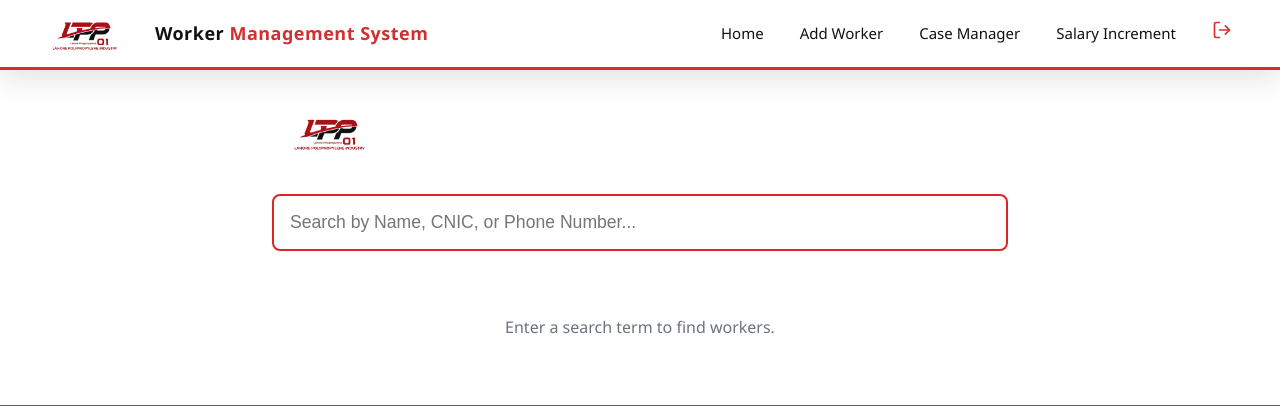
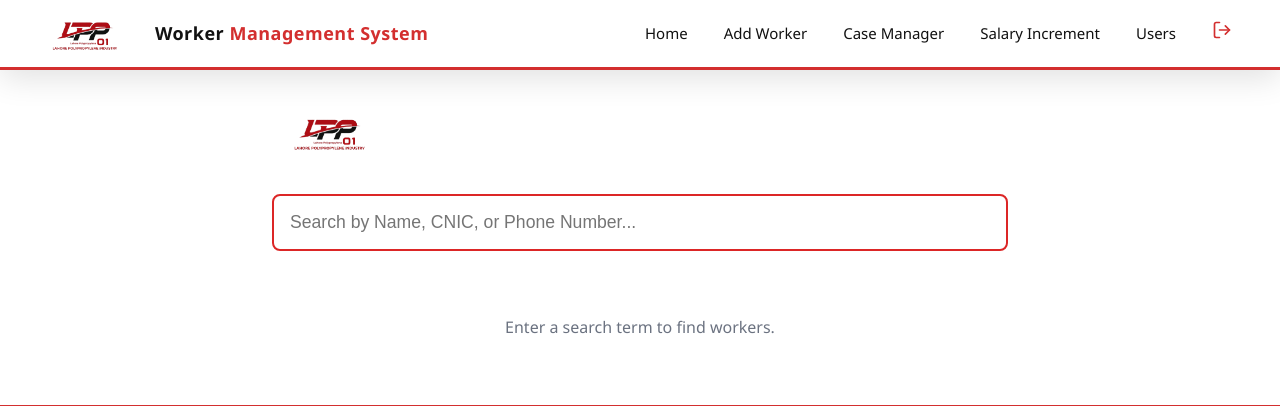
Before and after one commit to BISMASHEHZADI/worker_management, a Django app: page /find/ in a window 1280 px wide. Shown: the top 406 px of the page. Run offline with Django 5.2, Linux system fonts and the light colour scheme; the visitor is signed in with stand-in values (Sample User, id 1).

Commit message:
Add user management link for superusers

```diff
--- a/worker_managment/templates/base.html
+++ b/worker_managment/templates/base.html
@@ -100,6 +100,9 @@
                 <li><a href="/worker-entry/" class="{% if request.path == '/worker-entry/' %}active{% endif %}">Add Worker</a></li>
                 <li><a href="/case-manager/" class="{% if request.path == '/case-manager/' %}active{% endif %}">Case Manager</a></li>
                 <li><a href="/salary-increment/" class="{% if request.path == '/salary-increment/' %}active{% endif %}">Salary Increment</a></li>
+                {% if user.is_superuser %}
+                    <li><a href="/user-management/" class="{% if request.path == '/user-management/' %}active{% endif %}">Users</a></li>
+                {% endif %}
                 <li><a href="/logout/" style="color: var(--red);" title="Logout">
                     <svg xmlns="http://www.w3.org/2000/svg" width="20" height="20" viewBox="0 0 24 24" fill="none" stroke="currentColor" stroke-width="2" stroke-linecap="round" stroke-linejoin="round">
                         <path d="M9 21H5a2 2 0 0 1-2-2V5a2 2 0 0 1 2-2h4"></path>
```
